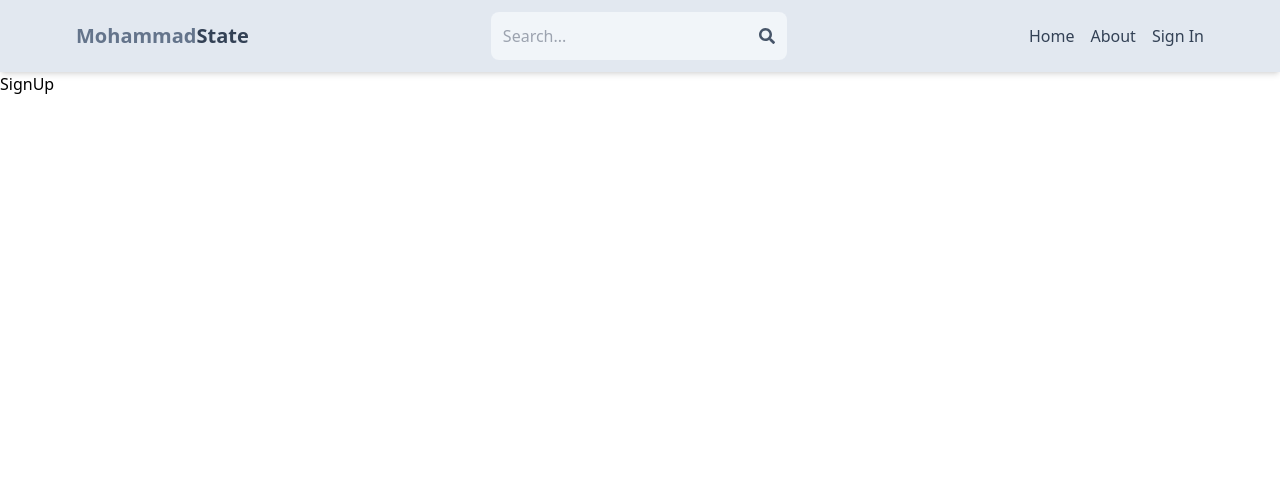
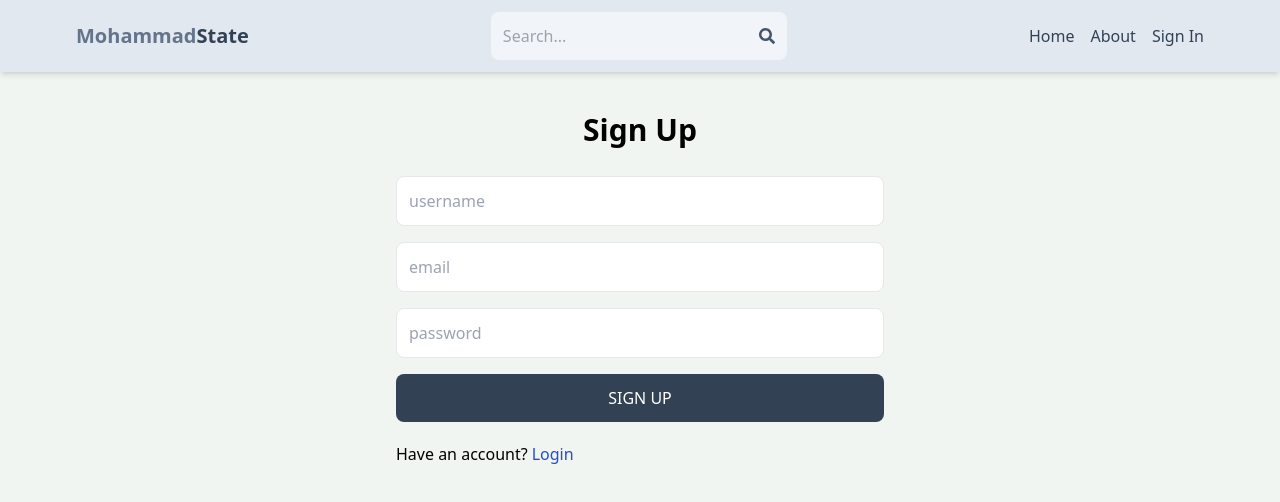
Before and after one commit to dada-mhmd/mern-realstate-frontend, a React (Vite) app in the folder frontend/: page /sign-up in a window 1280 px wide. Shown: the top 502 px of the page. Built offline with nearby package versions, Linux system fonts and the light colour scheme.

Commit message:
created signup ui

```diff
--- a/frontend/src/index.css
+++ b/frontend/src/index.css
@@ -1,3 +1,7 @@
 @tailwind base;
 @tailwind components;
 @tailwind utilities;
+
+body {
+    background-color: rgb(241, 245, 241);
+}
--- a/frontend/src/pages/SignUp.jsx
+++ b/frontend/src/pages/SignUp.jsx
@@ -1,5 +1,43 @@
+import { Link } from 'react-router-dom'
+
 const SignUp = () => {
-  return <div>SignUp</div>
+  return (
+    <section className='p-3 max-w-lg mx-auto'>
+      <h1 className='text-3xl text-center font-semibold my-7'>Sign Up</h1>
+      <form className='flex flex-col gap-4'>
+        <input
+          type='text'
+          placeholder='username'
+          className='border p-3 rounded-lg outline-none'
+          id='username'
+        />
+        <input
+          type='email'
+          placeholder='email'
+          className='border p-3 rounded-lg outline-none'
+          id='email'
+        />
+        <input
+          type='password'
+          placeholder='password'
+          className='border p-3 rounded-lg outline-none'
+          id='password'
+        />
+        <button
+          className='bg-slate-700 text-white p-3 rounded-lg uppercase hover:opacity-95 disabled:opacity-80'
+          type='submit'
+        >
+          Sign up
+        </button>
+      </form>
+      <div className='flex items-center gap-1 mt-5'>
+        <p className='font-medium'>Have an account?</p>
+        <Link to='/sign-in'>
+          <span className='text-blue-700'>Login</span>
+        </Link>
+      </div>
+    </section>
+  )
 }
 
 export default SignUp
```
